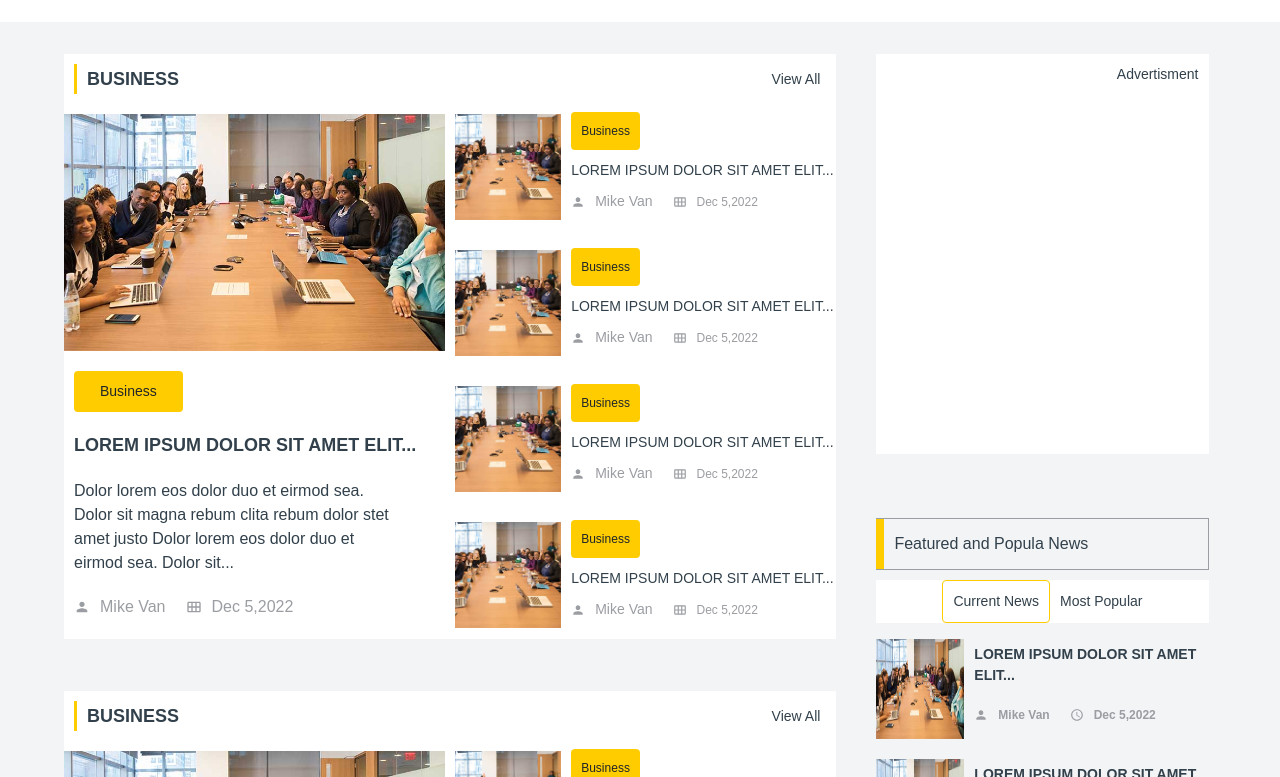
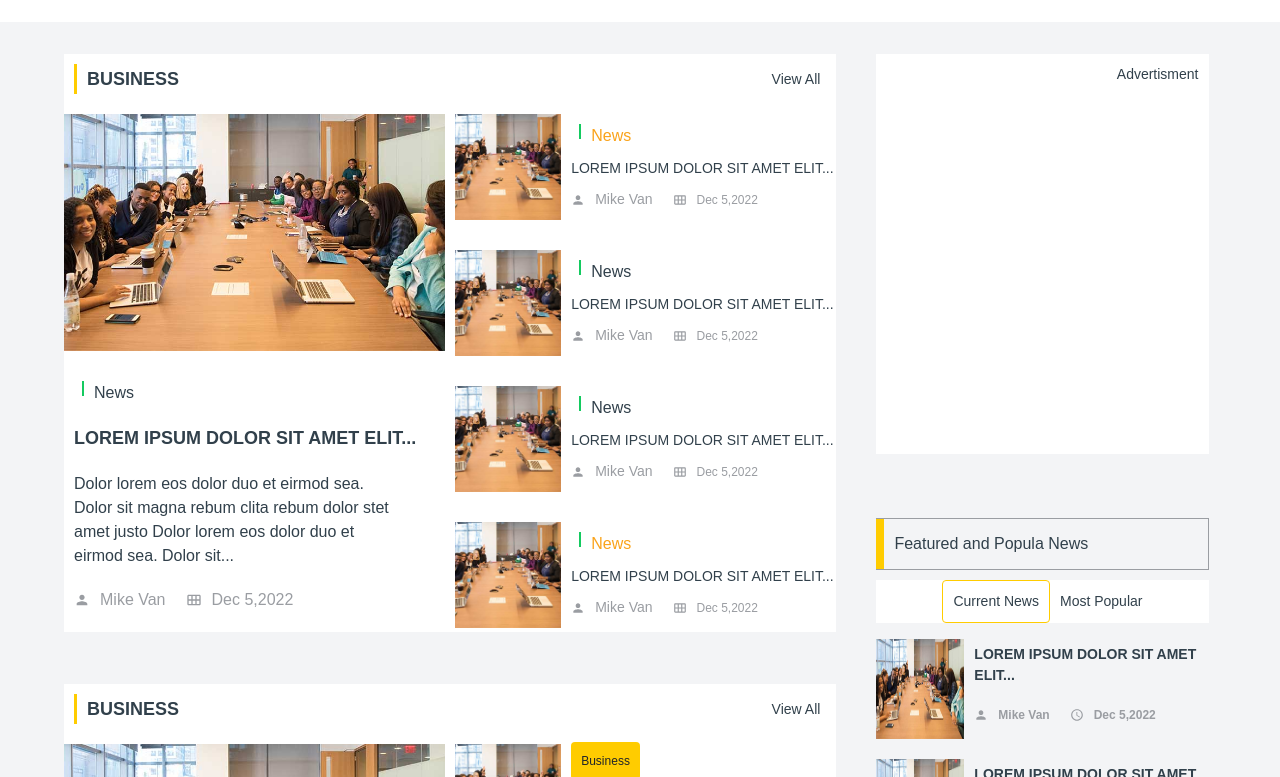
Before and after one commit to Sagni-prog/News-website, a React (Create React App) app: page / in a window 1280 px wide. Shown: the part 1283-2060 px from the top of the page. Built offline with nearby package versions, Linux system fonts and the light colour scheme.

Commit message:
video and photogallery modified

```diff
--- a/src/PhotoGallery/Photogallery.js
+++ b/src/PhotoGallery/Photogallery.js
@@ -97,6 +97,7 @@ const Photogallery = () => {
                                      Africa
                                  </Link>
                               </div>
+
                           </div>
                     </div>
              </div>
--- a/src/Videos/Videos.js
+++ b/src/Videos/Videos.js
@@ -1,6 +1,7 @@
 import React from 'react'
 import forest from '../assets/images/africa.jpg'
 import rally from '../assets/images/rally.jpg'
+import { Link } from 'react-router-dom'
 
 const Videos = () => {
   return (
@@ -14,15 +15,97 @@ const Videos = () => {
       <div className='container bg-gray flex flex-col'>
           <div className='thumbnail'>
               <img src={forest} alt=''/>
-          </div> ￼
+          </div>
 
-          <div className='pl-3 pb-3 pt-2'>
-               <div className = 'flex justify-between align-center'>
-                    <div className='flex flex-col gap-2 w-100'>
+          <div className=''>
+            <div className='flex gap-2 border-bottom2 pl-3'>
+              <Link className='link font-montserrat font-18 font-weight-700 color-white p-2 border-bottom3'>Recommanded</Link>
+              <Link className='link font-montserrat font-18 font-weight-700 color-white p-2'>Latest</Link>
+            </div>
+               <div className = 'flex align-center pl-3 pb-2 pr-1 pt-2'>
+
+                <div className='w-40'>
+                    <div className='flex gap-2 w-100'>
+
                         <div className='thumb-container'>
                             <img src = {rally} alt = '' />
                         </div>
+
+                        <div className='flex flex-col video-title '>
+                             <h4 className='font-montserrat font-18 color-white'>
+                                Venezeweulans ignore the
+                             </h4>
+
+                          <div className=''>
+                             <div className='flex gap-1 mt-1'>
+                               <div className='dash-subcatagory'></div>
+                                 <div className='text-underline-white'>
+                                   <Link className='link font-14 font-montserrat flex align-center color-light-gray'>
+                                      Latin America
+                                   </Link>
+                                </div>
+                             </div>
+                           </div>
+
+                        </div>
                     </div>
+                </div>
+
+                <div className='w-40'>
+                    <div className='flex gap-2 w-100'>
+
+                        <div className='thumb-container'>
+                            <img src = {rally} alt = '' />
+                        </div>
+
+                        <div className='flex flex-col video-title '>
+                             <h4 className='font-montserrat font-18 color-white'>
+                                Venezeweulans ignore the
+                             </h4>
+
+                          <div className=''>
+                             <div className='flex gap-1 mt-1'>
+                               <div className='dash-subcatagory'></div>
+                                 <div className='text-underline-white'>
+                                   <Link className='link font-14 font-montserrat flex align-center color-light-gray'>
+                                      Latin America
+                                   </Link>
+                                </div>
+                             </div>
+                           </div>
+
+                        </div>
+                    </div>
+                </div>
+
+                <div className='w-40'>
+                    <div className='flex gap-2 w-100'>
+
+                        <div className='thumb-container'>
+                            <img src = {rally} alt = '' />
+                        </div>
+
+                        <div className='flex flex-col video-title '>
+                             <h4 className='font-montserrat font-18 color-white'>
+                                Venezeweulans ignore the
+                             </h4>
+
+                          <div className=''>
+                             <div className='flex gap-1 mt-1'>
+                               <div className='dash-subcatagory'></div>
+                                 <div className='text-underline-white'>
+                                   <Link className='link font-14 font-montserrat flex align-center color-light-gray'>
+                                      Latin America
+                                   </Link>
+                                </div>
+                             </div>
+                           </div>
+
+                        </div>
+                    </div>
+                </div>
+
+
                </div>
           </div>
 
--- a/src/index.css
+++ b/src/index.css
@@ -50,12 +50,17 @@ html{
     background-color: #ffcc00;
     /* background-color: #34a4eb; */
 }
+
 .bg-blue{
     background-color: blue;
 }
 .color-yellow{
     color: #ffcc00;
 }
+.color-yellow2{
+    color: #faa31b;
+}
+
 .color-dark{
     color: #31404b;
 }
@@ -94,7 +99,7 @@ html{
     width: 50%;
  }
  .w-40{
-    width: 40%;
+    width: 40rem;
  }
  .w-3{
     width: 3.5rem;
@@ -710,6 +715,12 @@ html{
 .border-bottom{
     border-bottom: #babdc4 solid 1px;
 }
+.border-bottom2{
+    border-bottom: #ffcc00af solid 2px;
+}
+.border-bottom3{
+    border-bottom: #ffcc00 solid 3px;
+}
 
 .border{
     border: #9A9DA2 solid 1px;
@@ -766,7 +777,8 @@ html{
 .dash-subcatagory{
     width: 0.2rem;
     height: 1.5rem;
-    background-color: #2074b9;
+    /* background-color: #ffcc00 ; */
+    background-color: rgb(20, 202, 96);
 }
 .dash{
     width: 0.8rem;
@@ -1079,7 +1091,7 @@ transition: background-size 400ms;
 }
 
 .thumb-container{
-    width: 16.6%;
+    width: 50%;
     height: auto;
 }
 .thumb-container img{
@@ -1087,3 +1099,16 @@ transition: background-size 400ms;
     height: 100%;
     object-fit: cover;
 }
+
+.video-title{
+    line-height: 1.4;
+    width: 44%;
+}
+
+.align-self-end{
+    align-self: flex-end;
+}
+
+.justify-self-end{
+    justify-self: flex-end;
+}
--- a/src/news-by-catagory/NewsByCatagory.js
+++ b/src/news-by-catagory/NewsByCatagory.js
@@ -9,6 +9,7 @@ import { MdComment } from 'react-icons/md'
 import { MdSchedule } from 'react-icons/md'
 import { MdCalendarViewMonth } from 'react-icons/md'
 import { MdPerson } from 'react-icons/md'
+import { Link } from 'react-router-dom'
 
 const NewsByCatagory = () => {
   return (
@@ -43,11 +44,21 @@ const NewsByCatagory = () => {
 
                     <div className='p-1'>
                         <div className='flex align-center gap-2 mb-2 '>
-                            <div className='bg-yellow border-r-9 p-1'>
+
+
+                      <div className='flex justify-start gap-1 mt-1 w-100 pl-1'>
+                          <div className='dash-subcatagory'></div>
+                             <div className='read-more'>
+                                 <Link className='link font-16 font-montserrat flex align-center color-dark'>
+                                    News
+                                 </Link>
+                              </div>
+                          </div>
+                            {/* <div className='bg-yellow border-r-9 p-1'>
                                 <a className=' link p-1 px-1  font-montserrat font-14 color-dark-2' href='#' >
                                     Business
                                 </a>
-                                </div>
+                                </div> */}
                             </div>
                             <div className='mb-2'>
                             <h4 className='font-montserrat color-dark font-18 text-uppercase font-weight-700'>
@@ -78,6 +89,7 @@ const NewsByCatagory = () => {
                             </div>
 
 
+
                     </div>
                 </div>
 
@@ -92,11 +104,14 @@ const NewsByCatagory = () => {
 
                             <div className='flex flex-col justfy-center gap-1'>
 
-                            <div className='flex align-center gap-1'>
-                                <a className='border-r-9  link p-1 bg-yellow font-montserrat font-12 color-dark-2' href='#' >
-                                    Business
-                                </a>
 
+                      <div className='flex justify-start gap-1 mt-1 w-100 pl-1'>
+                          <div className='dash-subcatagory'></div>
+                             <div className='read-more'>
+                                 <Link className='link font-16 font-montserrat flex align-center color-yellow2'>
+                                    News
+                                 </Link>
+                              </div>
                           </div>
 
                                     <h1 className='font-montserrat color-dark font-14 text-uppercase'>
@@ -122,18 +137,20 @@ const NewsByCatagory = () => {
                         </div>
 
                     <div className='flex gap-1 card'>
-
                         <div className='img-container'>
                             <img className='img-profile' src = { im3 } alt = 'im' />
                         </div>
 
 
+                        <div className='flex flex-col justfy-center gap-1'>
 
-                        <div className='flex flex-col justfy-center gap-1'>
-                            <div className='flex align-center gap-1'>
-                                <a className='border-r-9  link p-1 bg-yellow font-montserrat font-12 color-dark-2' href='#' >
-                                    Business
-                                </a>
+                      <div className='flex justify-start gap-1 mt-1 w-100 pl-1'>
+                          <div className='dash-subcatagory'></div>
+                             <div className='side-bar'>
+                                 <Link className='link font-16 font-montserrat flex align-center color-dark'>
+                                    News
+                                 </Link>
+                              </div>
                           </div>
 
                             <h1 className='font-montserrat color-dark font-14 text-uppercase'>
@@ -164,10 +181,20 @@ const NewsByCatagory = () => {
                         </div>
 
                 <div className='flex flex-col justfy-center gap-1'>
-                            <div className='flex align-center gap-1'>
+                            {/* <div className='flex align-center gap-1'>
                                 <a className='border-r-9  link p-1 bg-yellow font-montserrat font-12 color-dark-2' href='#' >
                                     Business
                                 </a>
+                            </div> */}
+
+
+                      <div className='flex justify-start gap-1 mt-1 w-100 pl-1'>
+                          <div className='dash-subcatagory'></div>
+                             <div className='side-bar'>
+                                 <Link className='link font-16 font-montserrat flex align-center color-dark'>
+                                    News
+                                 </Link>
+                              </div>
                           </div>
 
                             <h1 className='font-montserrat color-dark font-14 text-uppercase'>
@@ -199,10 +226,19 @@ const NewsByCatagory = () => {
 
 
                 <div className='flex flex-col justfy-center gap-1'>
-                    <div className='flex align-center gap-1'>
+                    {/* <div className='flex align-center gap-1'>
                         <a className='border-r-9  link p-1 bg-yellow font-montserrat font-12 color-dark-2' href='#' >
                         Business
                         </a>
+                    </div> */}
+
+                       <div className='flex justify-start gap-1 mt-1 w-100 pl-1'>
+                          <div className='dash-subcatagory'></div>
+                             <div className='side-bar'>
+                                 <Link className='link font-16 font-montserrat flex align-center color-yellow2'>
+                                    News
+                                 </Link>
+                              </div>
                           </div>
                     <h1 className='font-montserrat color-dark font-14 text-uppercase'>
                             Lorem ipsum dolor sit amet elit...
```
Lines whose indentation alone changed are shown as unchanged.
